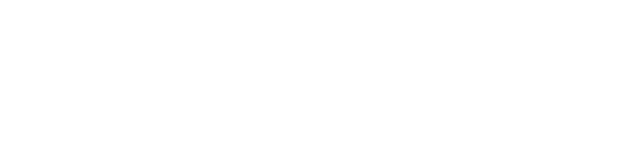
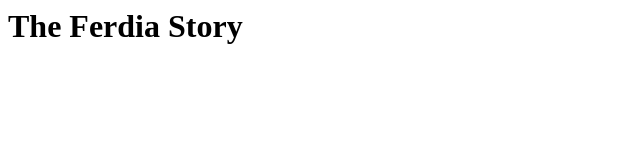
Before and after one commit to majorchunk/ferdia-story, a plain HTML site: page index.html in a window 1280 px wide. Shown: the whole page, without its empty margins (0-640 px from the left). Drawn offline with Linux system fonts and the light colour scheme.

Commit message:
Update index.html

```diff
--- a/index.html
+++ b/index.html
@@ -1,3 +1,3 @@
 <html>
-
+  <h1>The Ferdia Story</h1>
 </html>
```
